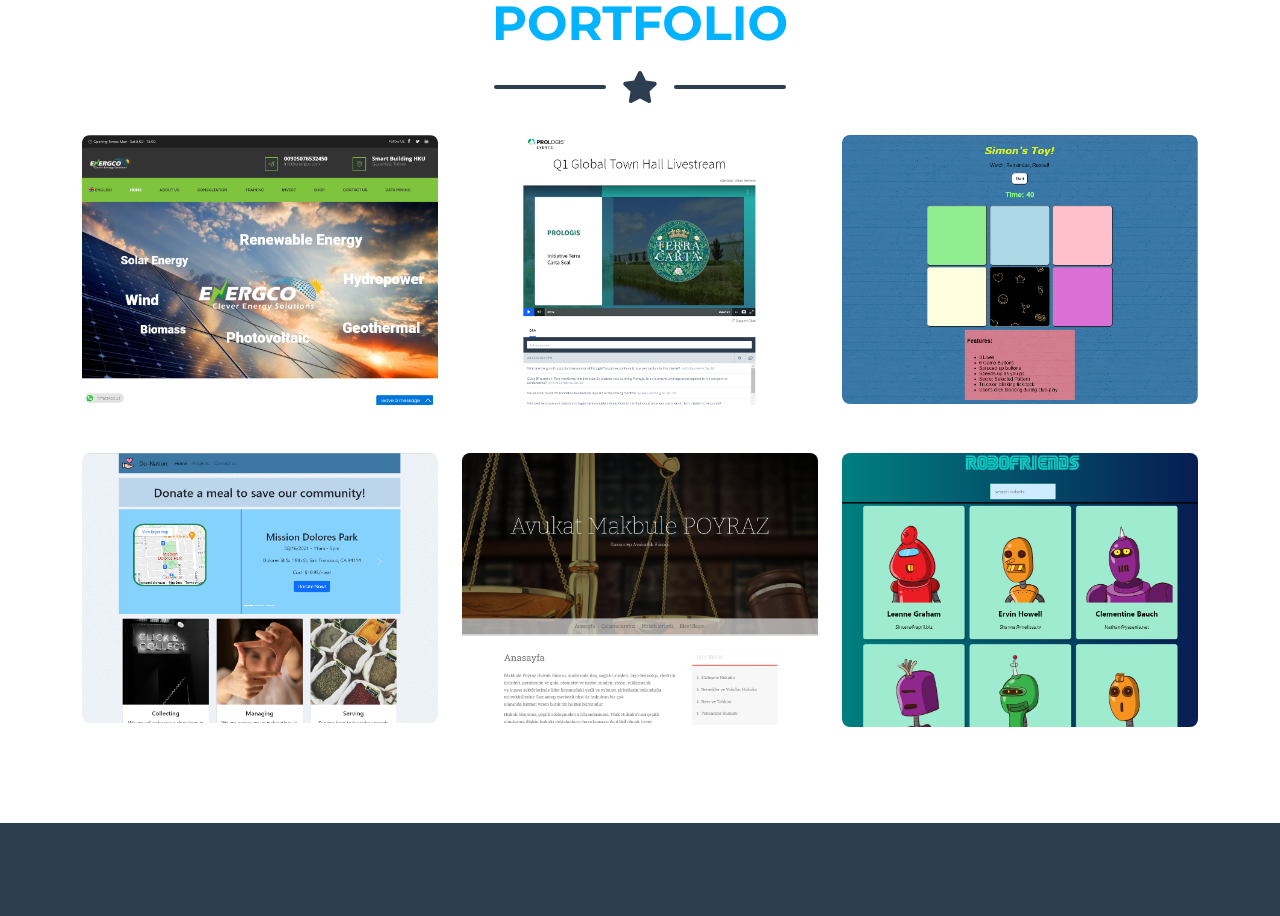
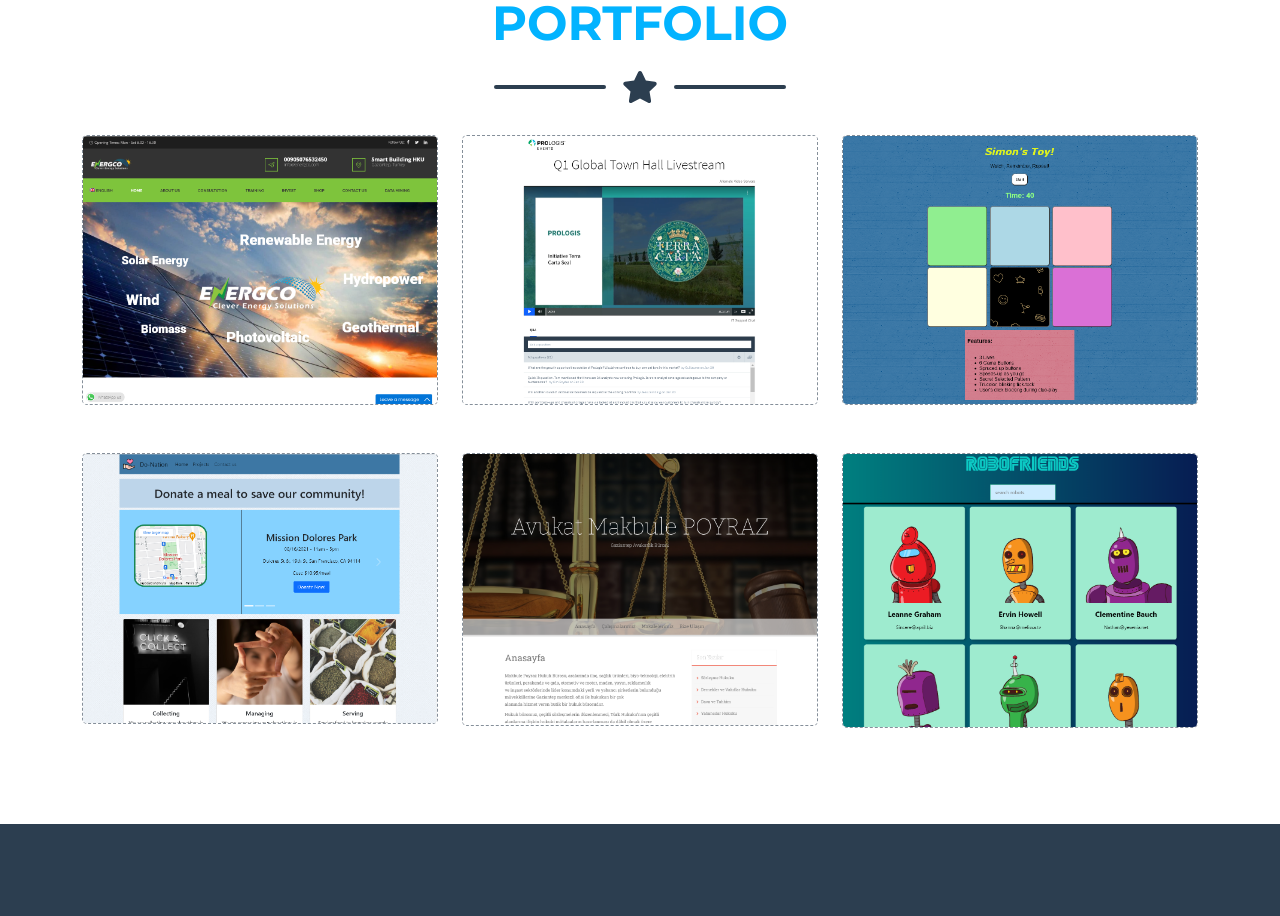
Before and after one commit to fkydln/fkydln.github.io, a plain HTML site: page index.html in a window 1280 px wide. Shown: the part 876-1792 px from the top of the page. Drawn offline with nearby package versions, Linux system fonts and the light colour scheme.

Commit message:
dashed borders added for all portfolio items

```diff
--- a/index.html
+++ b/index.html
@@ -148,6 +148,7 @@
               class="portfolio-item mx-auto"
               data-bs-toggle="modal"
               data-bs-target="#portfolioModal1"
+              style="border: 1px #2c3e5093 dashed; border-radius: 5px"
             >
               <div
                 class="portfolio-item-caption d-flex align-items-center justify-content-center h-100 w-100"
@@ -171,6 +172,7 @@
               class="portfolio-item mx-auto"
               data-bs-toggle="modal"
               data-bs-target="#portfolioModal2"
+              style="border: 1px #2c3e5093 dashed; border-radius: 5px"
             >
               <div
                 class="portfolio-item-caption d-flex align-items-center justify-content-center h-100 w-100"
@@ -194,6 +196,7 @@
               class="portfolio-item mx-auto"
               data-bs-toggle="modal"
               data-bs-target="#portfolioModal3"
+              style="border: 1px #2c3e5093 dashed; border-radius: 5px"
             >
               <div
                 class="portfolio-item-caption d-flex align-items-center justify-content-center h-100 w-100"
@@ -217,6 +220,7 @@
               class="portfolio-item mx-auto"
               data-bs-toggle="modal"
               data-bs-target="#portfolioModal4"
+              style="border: 1px #2c3e5093 dashed; border-radius: 5px"
             >
               <div
                 class="portfolio-item-caption d-flex align-items-center justify-content-center h-100 w-100"
@@ -240,6 +244,7 @@
               class="portfolio-item mx-auto"
               data-bs-toggle="modal"
               data-bs-target="#portfolioModal5"
+              style="border: 1px #2c3e5093 dashed; border-radius: 5px"
             >
               <div
                 class="portfolio-item-caption d-flex align-items-center justify-content-center h-100 w-100"
@@ -263,6 +268,7 @@
               class="portfolio-item mx-auto"
               data-bs-toggle="modal"
               data-bs-target="#portfolioModal6"
+              style="border: 1px #2c3e5093 dashed; border-radius: 5px"
             >
               <div
                 class="portfolio-item-caption d-flex align-items-center justify-content-center h-100 w-100"
```
